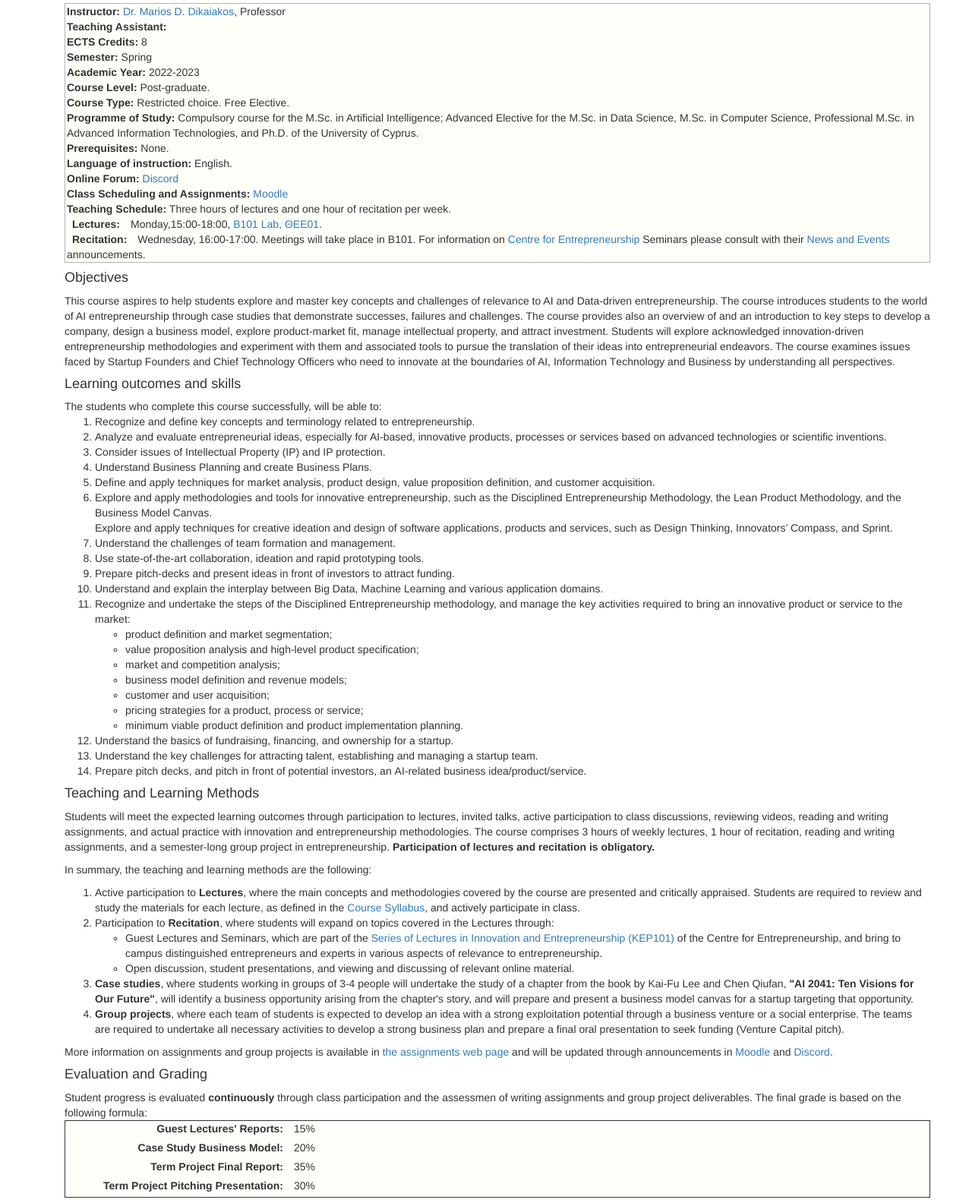
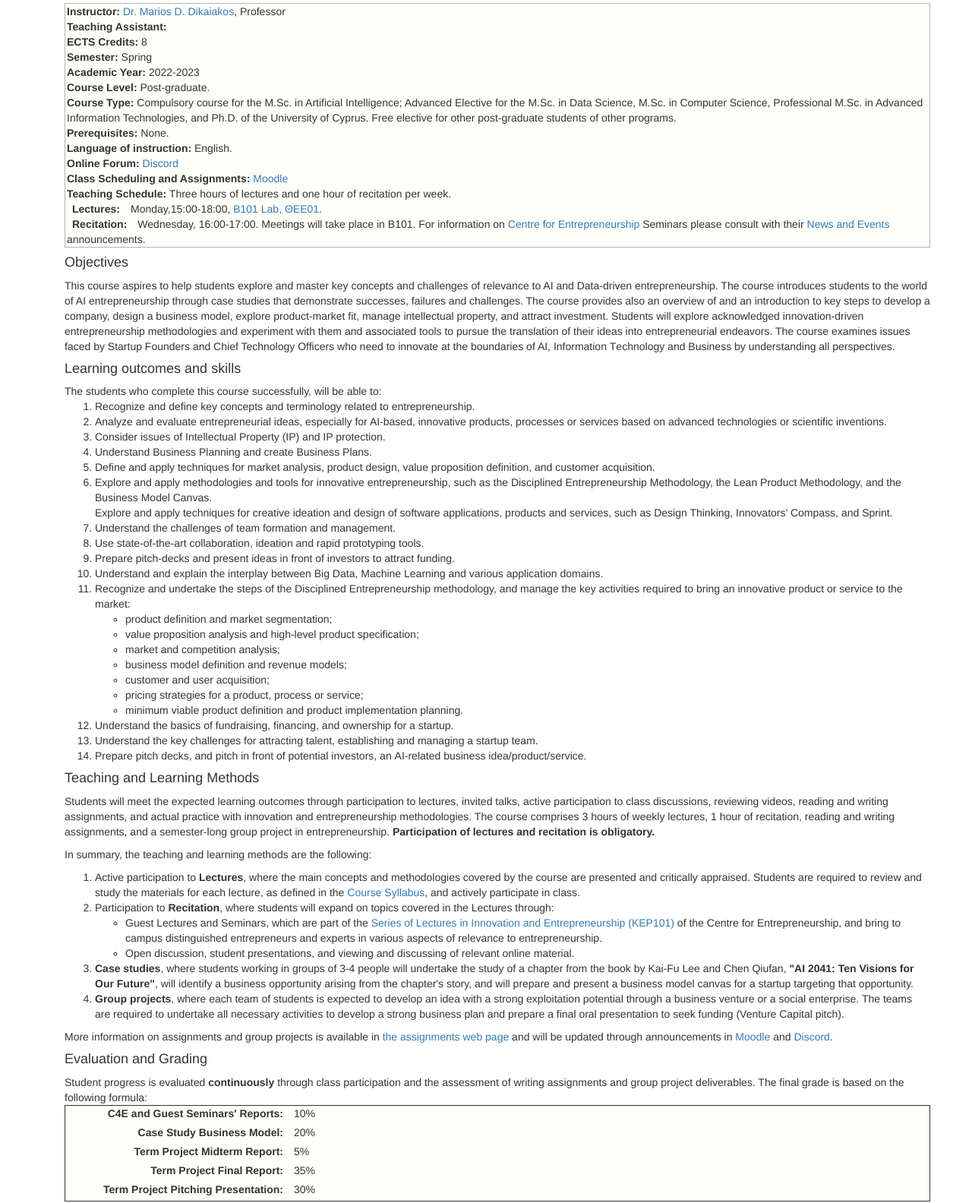
Before and after one commit to dikaiakos/mai622, a website: page contract.html in a window 1280 px wide. Shown: the part 186-1770 px from the top of the page at 76% size. Drawn offline with nearby package versions, Linux system fonts and the light colour scheme.

Commit message:
updated grading

```diff
--- a/contract.html
+++ b/contract.html
@@ -104,11 +104,10 @@
             <strong>Semester:</strong> Spring<br>
             <strong>Academic Year:</strong> 2022-2023<br>
             <strong>Course Level:</strong> Post-graduate.<br>
-            <strong>Course Type:</strong> Restricted choice. Free Elective.<br>
-            <strong>Programme of Study:</strong> Compulsory course for the M.Sc. in Artificial Intelligence; Advanced
+            <strong>Course Type:</strong> Compulsory course for the M.Sc. in Artificial Intelligence; Advanced
             Elective for the M.Sc. in Data Science, M.Sc. in Computer Science, Professional M.Sc. in Advanced
             Information
-            Technologies, and Ph.D. of the University of Cyprus.<br>
+            Technologies, and Ph.D. of the University of Cyprus. Free elective for other post-graduate students of other programs.<br>
             <strong>Prerequisites:</strong> None.<br>
             <strong>Language of instruction:</strong> English.<br>
             <strong>Online Forum:</strong> <a
@@ -232,13 +231,15 @@
 
 
         <h4>Evaluation and Grading</h4>
-        Student progress is evaluated <strong>continuously</strong> through class participation and the assessmen of
+        Student progress is evaluated <strong>continuously</strong> through class participation and the assessment of
         writing assignments and group project deliverables. The final grade is based on the following formula:
         <dl class="dl-horizontal" style="border: solid 1px; background-color: #FFFFF9">
-            <dt>Guest Lectures' Reports:</dt>
-            <dd>15%</dd>
+            <dt>C4E and Guest Seminars' Reports:</dt>
+            <dd>10%</dd>
             <dt>Case Study Business Model:</dt>
             <dd>20%</dd>
+            <dt>Term Project Midterm Report:</dt>
+            <dd>5%</dd>
             <dt>Term Project Final Report:</dt>
             <dd>35%</dd>
             <dt>Term Project Pitching Presentation:</dt>
```
